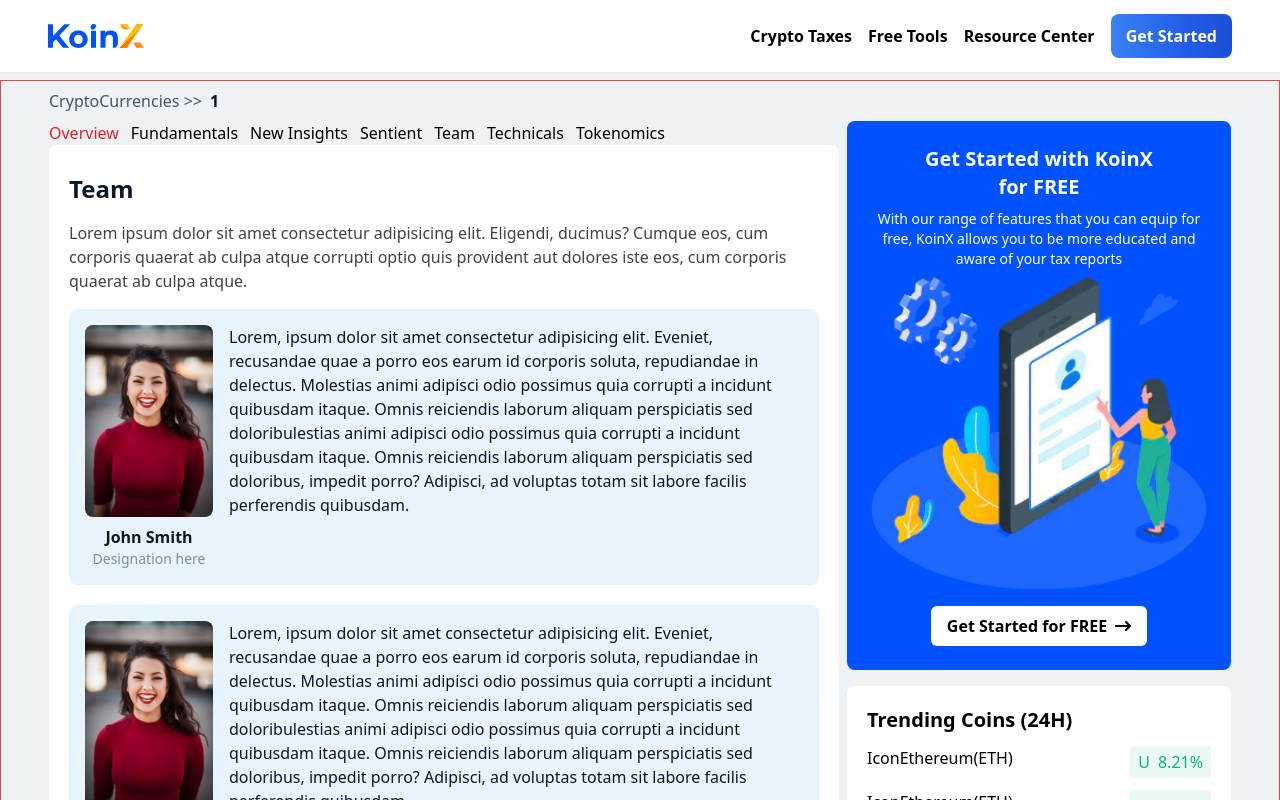
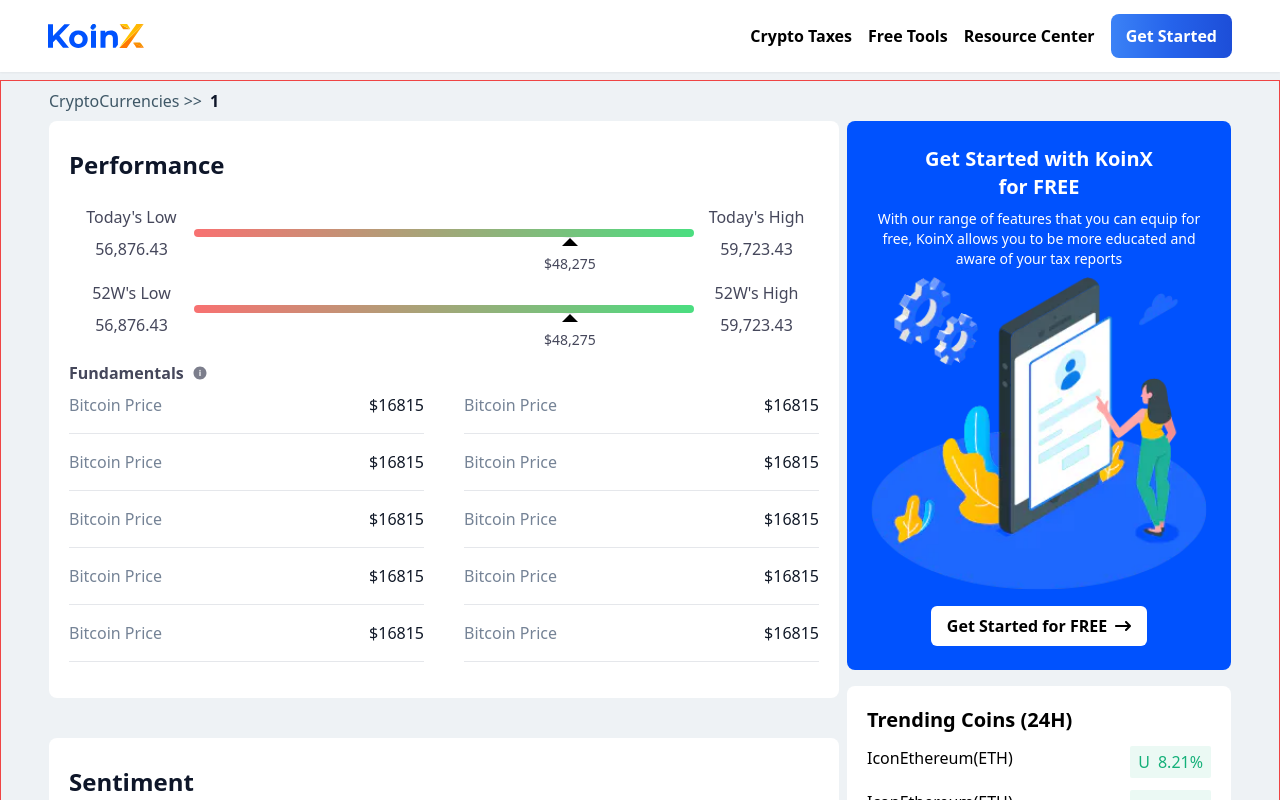
Before and after one commit to vickydarlinn/koinx_assignment, a React (Vite) app: page /1 in a window 1280 px wide. Shown: the top 800 px of the page. Built offline with nearby package versions, Linux system fonts and the light colour scheme.

Commit message:
feat: add analysis component

```diff
--- a/src/pages/detailedCoin/components/coinAnalysis/CoinAnalysis.jsx
+++ b/src/pages/detailedCoin/components/coinAnalysis/CoinAnalysis.jsx
@@ -7,58 +7,17 @@
 
 const CoinAnalysis = () => {
   return (
-    <section>
-      <nav className="flex gap-3">
-        <NavLink
-          to="."
-          end
-          className={({ isActive }) => (isActive ? "text-red-600" : "")}
-        >
-          Overview
-        </NavLink>
-        <NavLink
-          to="fundamentals"
-          className={({ isActive }) => (isActive ? "text-red-600" : "")}
-        >
-          Fundamentals
-        </NavLink>
-        <NavLink
-          to="new-insights"
-          className={({ isActive }) => (isActive ? "text-red-600" : "")}
-        >
-          New Insights
-        </NavLink>
-        <NavLink
-          to="sentiment"
-          className={({ isActive }) => (isActive ? "text-red-600" : "")}
-        >
-          Sentient
-        </NavLink>
-        <NavLink
-          to="team"
-          className={({ isActive }) => (isActive ? "text-red-600" : "")}
-        >
-          Team
-        </NavLink>
-        <NavLink
-          to="technicals"
-          className={({ isActive }) => (isActive ? "text-red-600" : "")}
-        >
-          Technicals
-        </NavLink>
-        <NavLink
-          to="tokenomics"
-          className={({ isActive }) => (isActive ? "text-red-600" : "")}
-        >
-          Tokenomics
-        </NavLink>
-      </nav>
-      {/* <CoinSentiment /> */}
-      {/* <CoinOverView /> */}
-      {/* <CoinPerformance /> */}
-      {/* <CoinTokeNomics /> */}
-      <CoinTeam />
-    </section>
+    <>
+      <main className="flex flex-col gap-10">
+        <CoinPerformance />
+
+        <CoinSentiment />
+        <CoinOverView />
+
+        <CoinTokeNomics />
+        <CoinTeam />
+      </main>
+    </>
   );
 };
 
--- a/src/pages/detailedCoin/components/coinPerformance/CoinPerformance.jsx
+++ b/src/pages/detailedCoin/components/coinPerformance/CoinPerformance.jsx
@@ -1,5 +1,136 @@
+import { IoIosInformationCircle } from "react-icons/io";
+
 const CoinPerformance = () => {
-  return <div>CoinPerformance</div>;
+  return (
+    <section className="bg-white p-5 rounded-lg  ">
+      <h2 className="text-[#0E1629] text-2xl font-semibold py-2">
+        Performance
+      </h2>
+      <div className=" flex flex-col gap-5 py-4">
+        <div className="flex items-center ">
+          <div className="w-1/6 flex flex-col items-center gap-2">
+            <span className="text-[#45475B]">Today&apos;s Low</span>
+            <span className="text-[#45475B]">56,876.43</span>
+          </div>
+          <div className="grow h-2 bg-gradient-to-r from-red-400 to-green-400 rounded-lg relative ">
+            <div className="absolute top-[100%] left-[calc(100%_*_70/_100)] flex flex-col items-center gap-2">
+              <div
+                className=" w-0 h-0 border border-l-8 border-l-transparent border-r-8 border-r-transparent border-b-8 border-b-black
+            "
+              />
+              <span className="text-[#45475B] text-sm">$48,275</span>
+            </div>
+          </div>
+          <div className="w-1/6 flex flex-col items-center gap-2">
+            <span className="text-[#45475B]">Today&apos;s High</span>
+            <span className="text-[#45475B]">59,723.43</span>
+          </div>
+        </div>
+        <div className="flex items-center ">
+          <div className="w-1/6 flex flex-col items-center gap-2">
+            <span className="text-[#45475B]">52W&apos;s Low</span>
+            <span className="text-[#45475B]">56,876.43</span>
+          </div>
+          <div className="grow h-2 bg-gradient-to-r from-red-400 to-green-400 rounded-lg relative ">
+            <div className="absolute top-[100%] left-[calc(100%_*_70/_100)] flex flex-col items-center gap-2">
+              <div
+                className=" w-0 h-0 border border-l-8 border-l-transparent border-r-8 border-r-transparent border-b-8 border-b-black
+            "
+              />
+              <span className="text-[#45475B] text-sm">$48,275</span>
+            </div>
+          </div>
+          <div className="w-1/6 flex flex-col items-center gap-2">
+            <span className="text-[#45475B]">52W&apos;s High</span>
+            <span className="text-[#45475B]">59,723.43</span>
+          </div>
+        </div>
+      </div>
+
+      <div className="flex items-center gap-2 font-semibold py-2">
+        <span className="text-[#45475B]">Fundamentals </span>
+        <span className="text-[#7C7E8C]">
+          <IoIosInformationCircle />
+        </span>
+      </div>
+      <div className="flex gap-10 ">
+        <div className="grow">
+          <div>
+            <div className="flex justify-between items-center">
+              <span className="text-[#758396]">Bitcoin Price</span>
+              <span className="text-[#101827]">$16815</span>
+            </div>
+            <div className="border-t my-4"></div>
+          </div>
+          <div>
+            <div className="flex justify-between items-center">
+              <span className="text-[#758396]">Bitcoin Price</span>
+              <span className="text-[#101827]">$16815</span>
+            </div>
+            <div className="border-t my-4"></div>
+          </div>
+          <div>
+            <div className="flex justify-between items-center">
+              <span className="text-[#758396]">Bitcoin Price</span>
+              <span className="text-[#101827]">$16815</span>
+            </div>
+            <div className="border-t my-4"></div>
+          </div>
+          <div>
+            <div className="flex justify-between items-center">
+              <span className="text-[#758396]">Bitcoin Price</span>
+              <span className="text-[#101827]">$16815</span>
+            </div>
+            <div className="border-t my-4"></div>
+          </div>
+          <div>
+            <div className="flex justify-between items-center">
+              <span className="text-[#758396]">Bitcoin Price</span>
+              <span className="text-[#101827]">$16815</span>
+            </div>
+            <div className="border-t my-4"></div>
+          </div>
+        </div>{" "}
+        <div className="grow">
+          <div>
+            <div className="flex justify-between items-center">
+              <span className="text-[#758396]">Bitcoin Price</span>
+              <span className="text-[#101827]">$16815</span>
+            </div>
+            <div className="border-t my-4"></div>
+          </div>
+          <div>
+            <div className="flex justify-between items-center">
+              <span className="text-[#758396]">Bitcoin Price</span>
+              <span className="text-[#101827]">$16815</span>
+            </div>
+            <div className="border-t my-4"></div>
+          </div>
+          <div>
+            <div className="flex justify-between items-center">
+              <span className="text-[#758396]">Bitcoin Price</span>
+              <span className="text-[#101827]">$16815</span>
+            </div>
+            <div className="border-t my-4"></div>
+          </div>
+          <div>
+            <div className="flex justify-between items-center">
+              <span className="text-[#758396]">Bitcoin Price</span>
+              <span className="text-[#101827]">$16815</span>
+            </div>
+            <div className="border-t my-4"></div>
+          </div>
+          <div>
+            <div className="flex justify-between items-center">
+              <span className="text-[#758396]">Bitcoin Price</span>
+              <span className="text-[#101827]">$16815</span>
+            </div>
+            <div className="border-t my-4"></div>
+          </div>
+        </div>
+      </div>
+    </section>
+  );
 };
 
 export default CoinPerformance;
```
